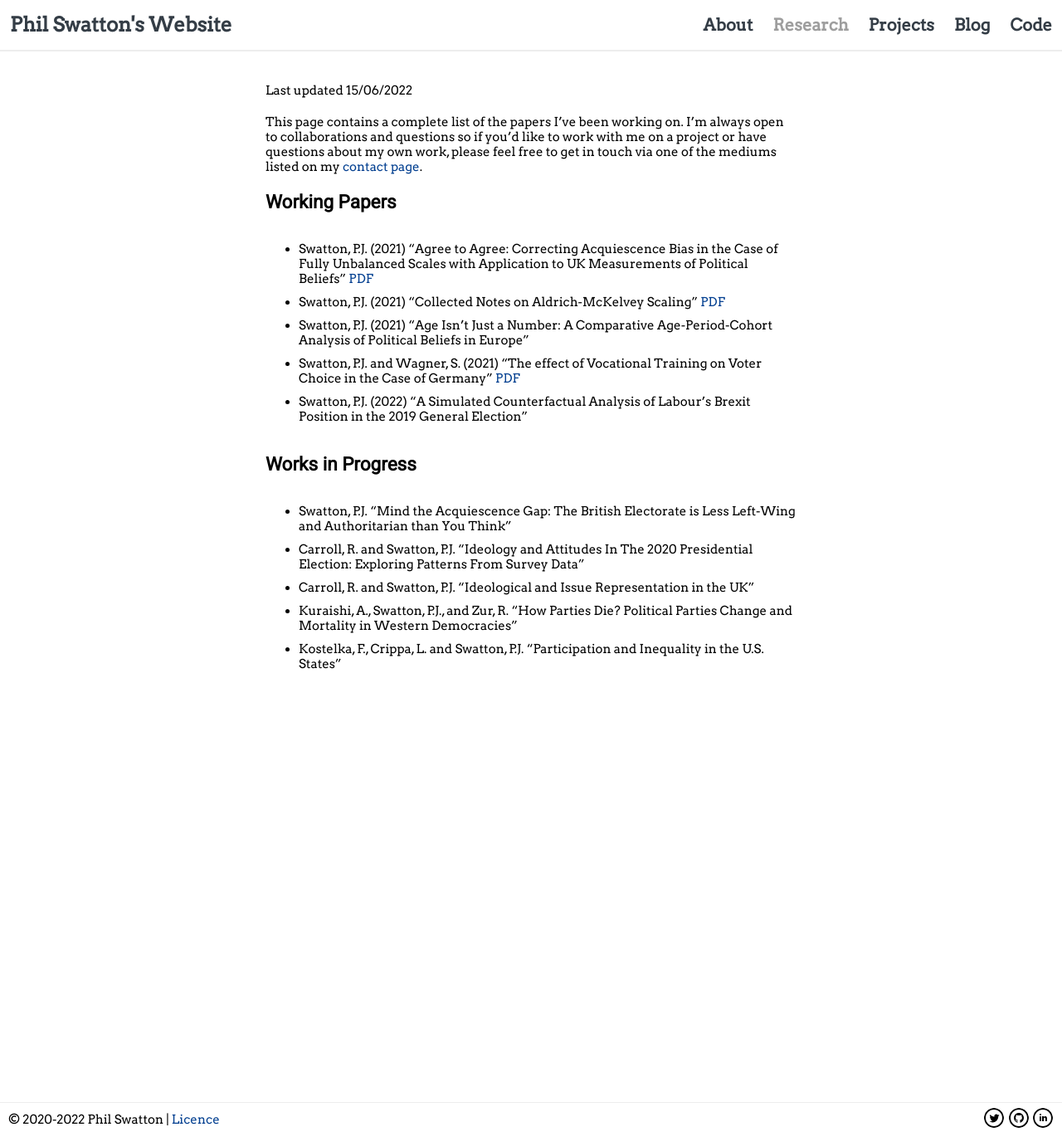
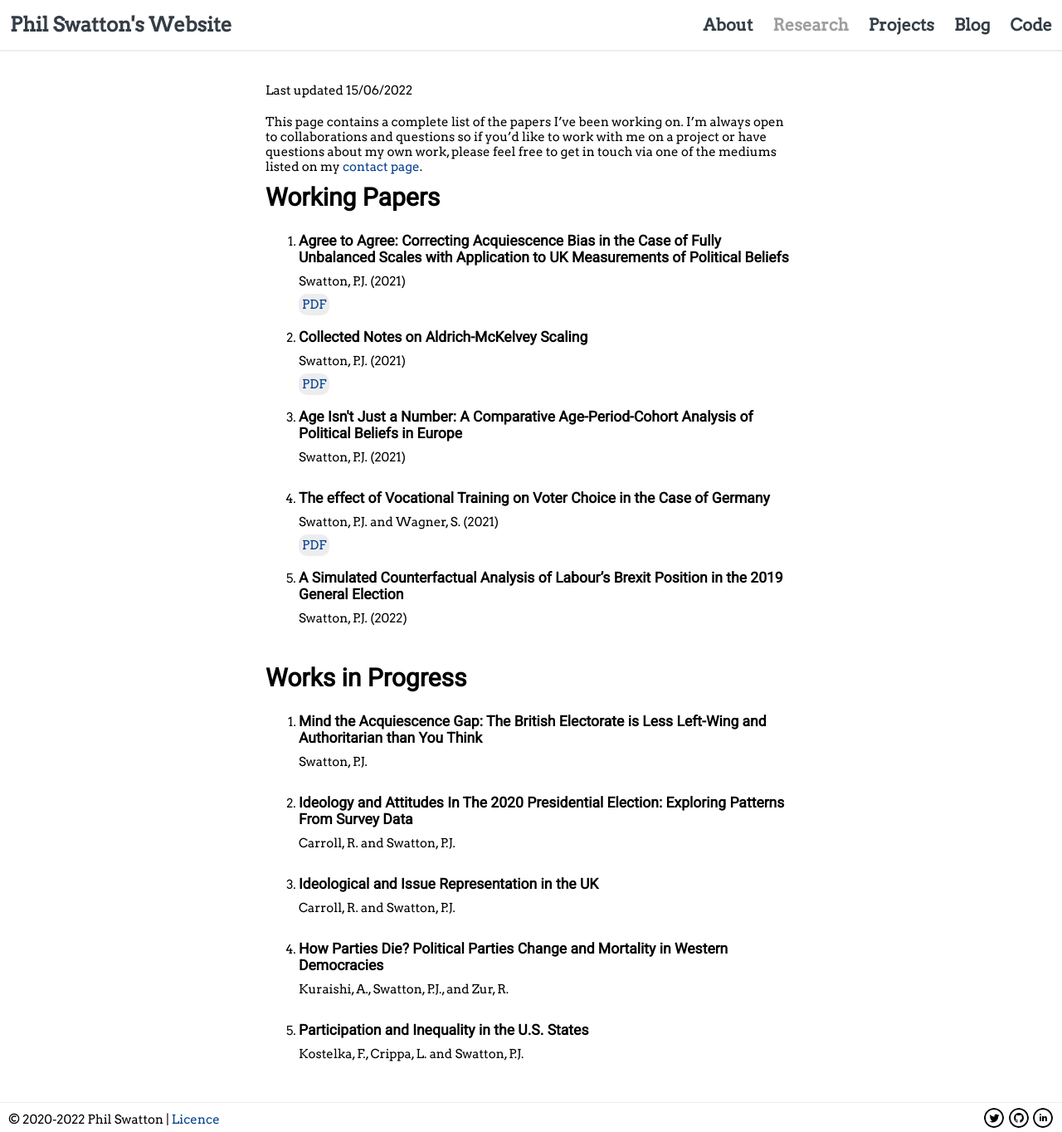
Before and after one commit to philswatton/philswatton.github.io, a Jekyll site: the page built from research.md, in a window 1280 px wide and 1364 px high. Shown: the whole window at 83% size. Built offline with Jekyll 4.4.1, drawn with Linux system fonts in a browser that asks for light colours.

Commit message:
new research page look

```diff
--- a/research.md
+++ b/research.md
@@ -6,12 +6,32 @@ subtitle: Last updated 15/06/2022
 
 This page contains a complete list of the papers I've been working on. I'm always open to collaborations and questions so if you'd like to work with me on a project or have questions about my own work, please feel free to get in touch via one of the mediums listed on my [contact page](/contact).
 
-## Working Papers
-{% for item in site.data.working %}
-- {{ item.authors }} ({{ item.year }}) "{{ item.title }}" {% if item.pdf != nil %} <a href="{{ item.pdf }}">PDF</a> {% endif %}
-{% endfor %}
+# Working Papers
 
-## Works in Progress
-{% for item in site.data.wip %}
-- {{ item.authors }} "{{ item.title }}"
-{% endfor %}
+<ol>
+    {% for paper in site.data.working %}
+    <li>
+        <div class="project-div">
+            <h3>{{ paper.title }}</h3>
+            <p>{{ paper.authors }} ({{ paper.year }})</p>
+            <div>
+                {% if paper.pdf != nil %}<a href="{{ paper.pdf }}" class="item-link">PDF</a>{% endif %}
+            </div>
+        </div>
+    </li>
+    {% endfor %}
+</ol>
+
+
+# Works in Progress
+
+<ol>
+    {% for paper in site.data.wip %}
+    <li>
+        <div class="project-div">
+            <h3>{{ paper.title }}</h3>
+            <p>{{ paper.authors }}</p>
+        </div>
+    </li>
+    {% endfor %}
+</ol>
```
